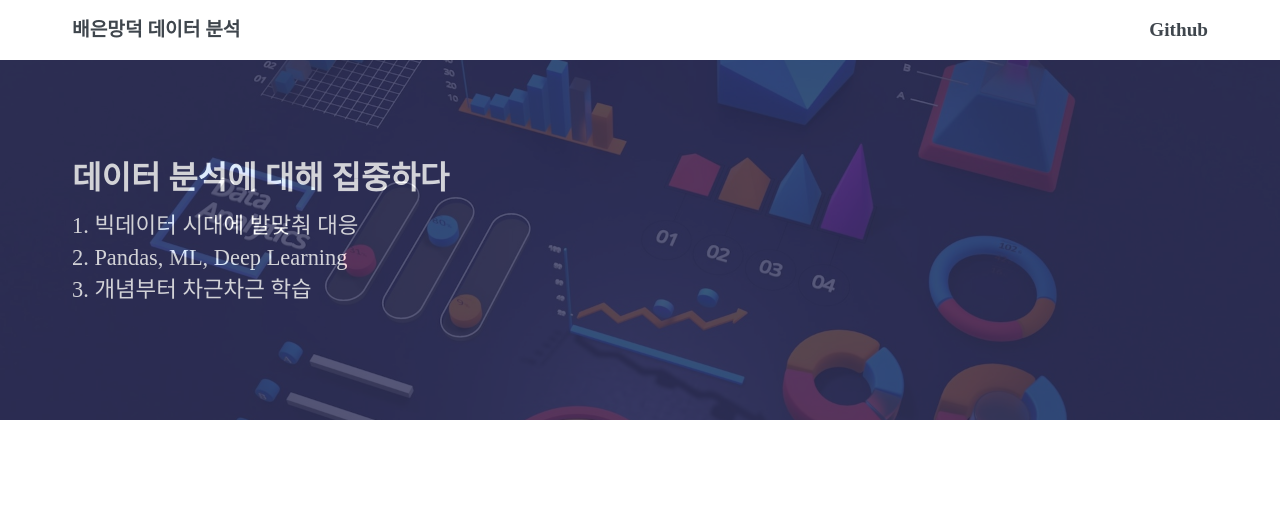
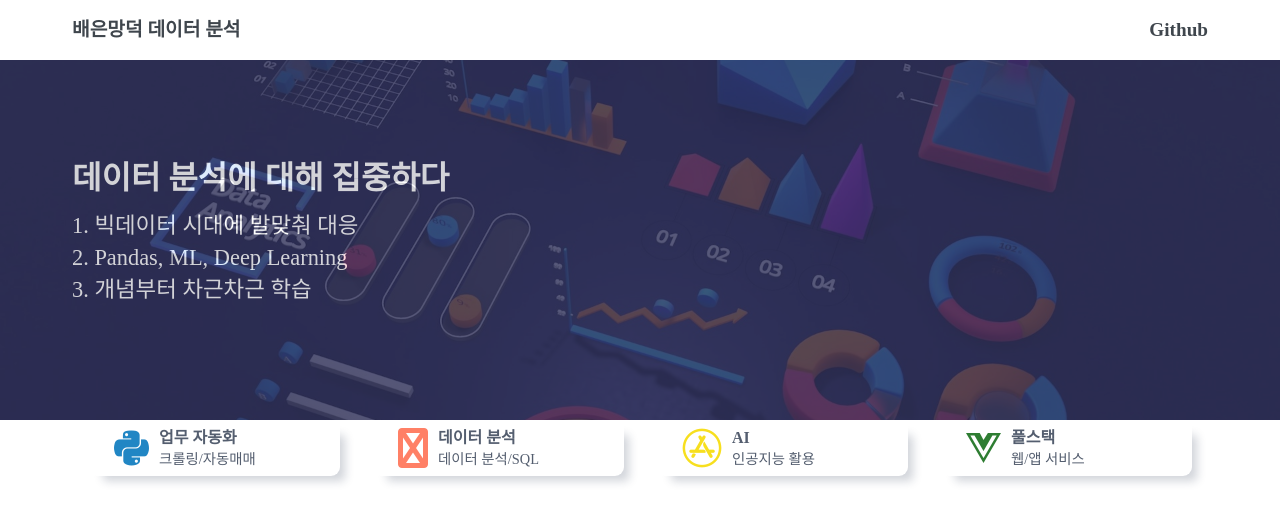
Before and after one commit to baeunmangduck/myblog, a plain HTML site: page index.html in a window 1280 px wide. Drawn offline with nearby package versions, Linux system fonts and the light colour scheme; a web font is replaced by a local one.

Commit message:
add skill section

```diff
--- a/css/style.css
+++ b/css/style.css
@@ -128,9 +128,74 @@ section {
   line-height: 2rem;
 }
 
+.skill-container {
+  width: 100%;
+  height: 100%;
+  display: flex;
+  justify-content: space-around;
+  align-items: center;
+}
+
+.skill {
+  width: 25%;
+  background-color: #fff;
+  display: flex;
+  align-items: center;
+  border-radius: 9px;
+  padding: 0.5rem 1rem;
+  margin: 0 1rem;
+  box-shadow: 10px 10px 10px -5px rgba(25, 42, 70, 0.2);
+}
+
+.skill-icon {
+  font-size: 2.5rem;
+  margin: 0 10px;
+}
+
+.skill-title {
+  display: flex;
+  flex-direction: column;
+  /* align-items 는 각 행마다 적용 */
+  /* align-content 는 복수의 행을 하나의 그룹처럼 적용 */
+  align-content: center;
+}
+
+.skill-name {
+  font-weight: bold;
+  color: #545e6f;
+  margin-bottom: 0.2rem;
+}
+
+.skill-usage {
+  font-size: 0.9rem;
+  color: #545e6f;
+}
+
+.python-style {
+  color: #2186c4;
+}
+
+.analysis-style {
+  color: #ff8066;
+}
+
+.ai-style {
+  color: #f7df1e;
+}
+
+.vue-style {
+  color: #2e7d32;
+}
+
 /* 1200px 이상일 때 header가 해당 크기까지만 늘어나게 조절 */
 @media only screen and (min-width: 1200px) {
   .inner {
     max-width: 1200px;
   }
 }
+
+@media only screen and (max-width: 980px) {
+  .skill-usage {
+    display: none;
+  }
+}
--- a/index.html
+++ b/index.html
@@ -79,6 +79,40 @@
         </div>
       </div>
     </section>
+    <section>
+      <div class="inner">
+        <div class="skill-container">
+          <div class="skill">
+            <i class="fab fa-python skill-icon python-style"></i>
+            <div class="skill-title">
+              <div class="skill-name">업무 자동화</div>
+              <div class="skill-usage">크롤링/자동매매</div>
+            </div>
+          </div>
+          <div class="skill">
+            <i class="fab fa-chart-bar skill-icon analysis-style"></i>
+            <div class="skill-title">
+              <div class="skill-name">데이터 분석</div>
+              <div class="skill-usage">데이터 분석/SQL</div>
+            </div>
+          </div>
+          <div class="skill">
+            <i class="fab fa-app-store skill-icon ai-style"></i>
+            <div class="skill-title">
+              <div class="skill-name">AI</div>
+              <div class="skill-usage">인공지능 활용</div>
+            </div>
+          </div>
+          <div class="skill">
+            <i class="fab fa-vuejs skill-icon vue-style"></i>
+            <div class="skill-title">
+              <div class="skill-name">풀스택</div>
+              <div class="skill-usage">웹/앱 서비스</div>
+            </div>
+          </div>
+        </div>
+      </div>
+    </section>
     <footer></footer>
   </body>
 </html>
```
